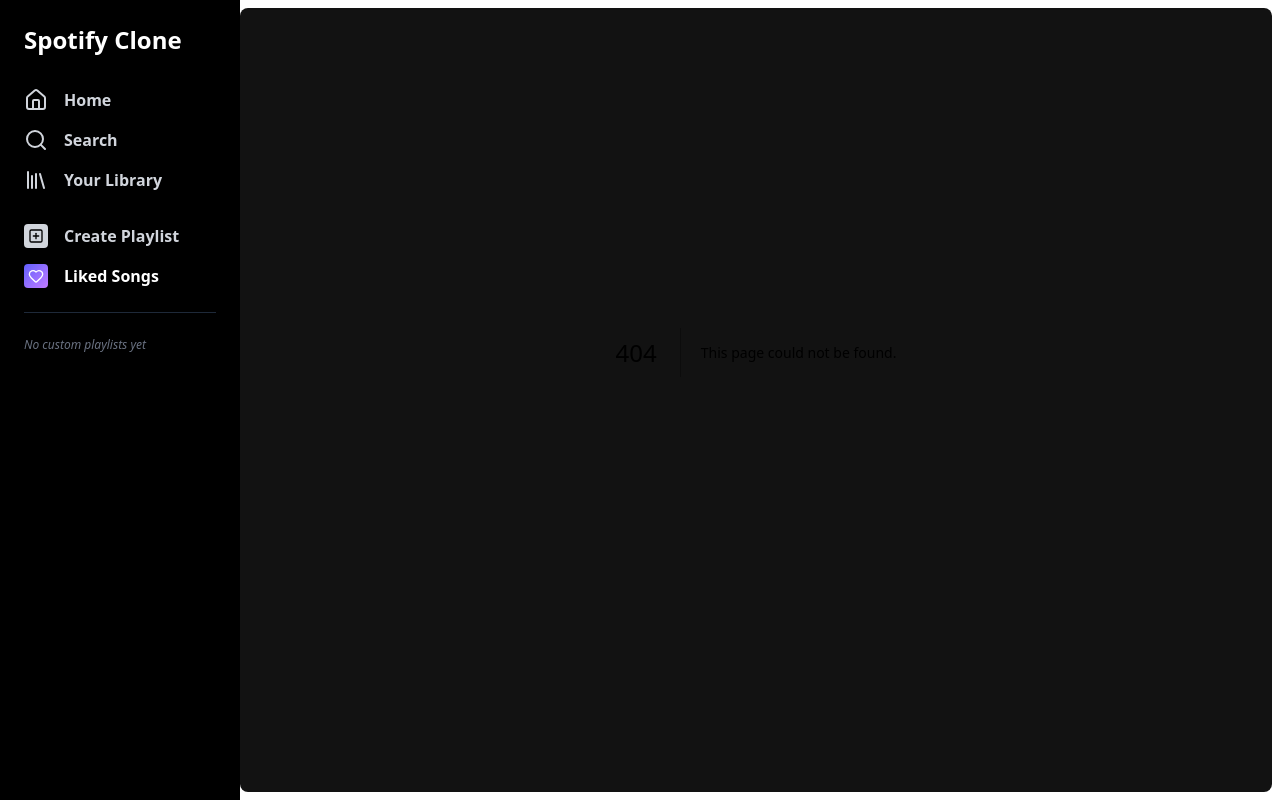
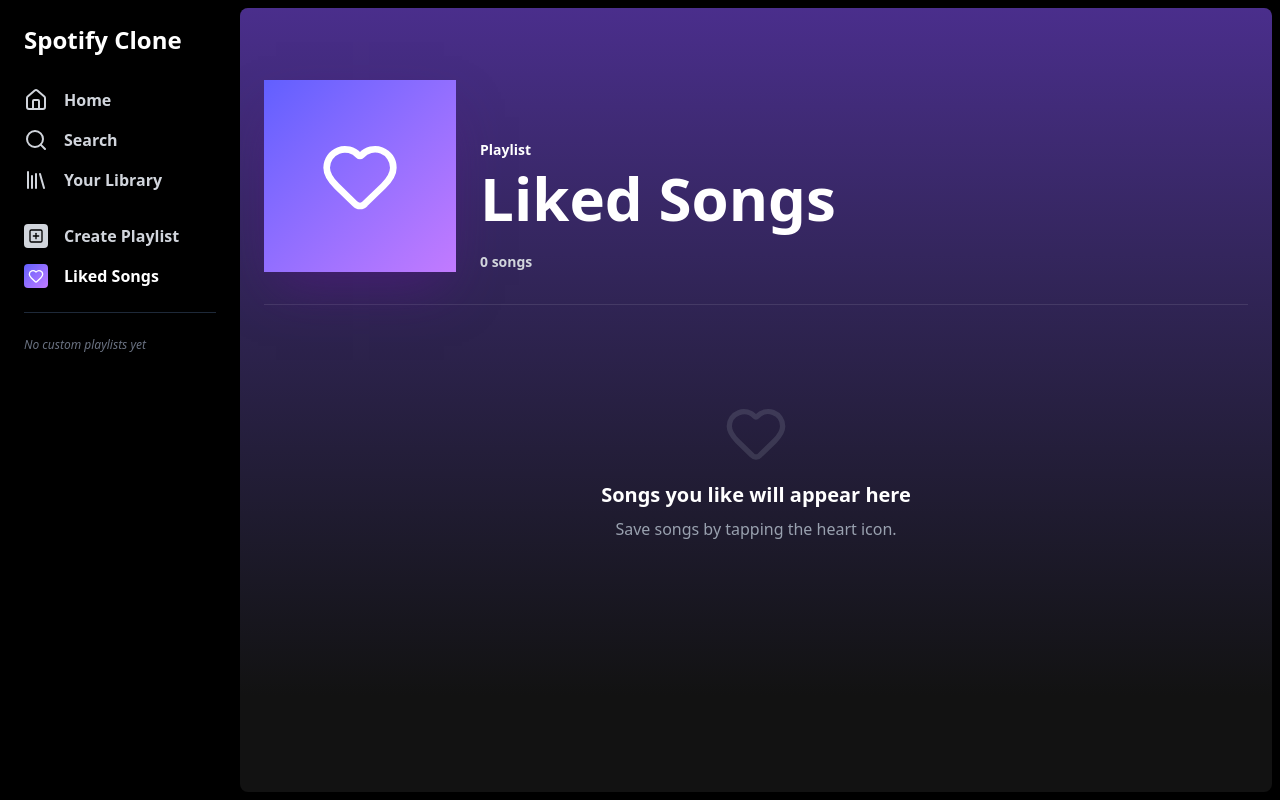
Before and after one commit to xtephani3/simple-Spotify-clone, a Next.js app: page /liked in a window 1280 px wide. Before the commit this address had no page. Built offline with nearby package versions, Linux system fonts and the light colour scheme.

Commit message:
feat: implement search page with filtering functionality

```diff
--- /dev/null
+++ b/app/liked/page.tsx
@@ -0,0 +1,91 @@
+"use client";
+
+import React from 'react';
+import { usePlayerStore } from '../../store/usePlayerStore';
+import { useLibraryStore } from '../../store/useLibraryStore';
+import { Play, Heart } from 'lucide-react';
+
+export default function LikedSongs() {
+  const { playSong, currentSong, isPlaying, setPlaylist } = usePlayerStore();
+  const { likedSongs, toggleLikeSong } = useLibraryStore();
+
+  const handlePlayAll = () => {
+    if (likedSongs.length > 0) {
+      setPlaylist(likedSongs);
+      playSong(likedSongs[0]);
+    }
+  };
+
+  return (
+    <div className="flex-1 overflow-y-auto px-6 pt-6 pb-32 w-full text-white bg-gradient-to-b from-[#4a2e8c] to-[#121212]">
+      <div className="flex items-end gap-6 mb-8 mt-12">
+        <div className="w-48 h-48 bg-gradient-to-br from-indigo-500 to-purple-400 flex items-center justify-center shadow-2xl shadow-purple-900/50">
+          <Heart className="w-20 h-20 text-white" />
+        </div>
+        <div>
+          <p className="text-sm font-semibold mb-2">Playlist</p>
+          <h1 className="text-6xl font-bold mb-6">Liked Songs</h1>
+          <p className="text-sm text-gray-300 font-semibold">{likedSongs.length} songs</p>
+        </div>
+      </div>
+
+      {likedSongs.length > 0 && (
+        <div className="mb-8">
+          <button
+            onClick={handlePlayAll}
+            className="bg-[#1db954] text-black rounded-full p-4 hover:scale-105 transition shadow-xl"
+          >
+            <Play className="w-6 h-6 ml-1" fill="currentColor" />
+          </button>
+        </div>
+      )}
+
+      {/* Liked Songs List */}
+      <div className="mt-8 border-t border-white/10 pt-4">
+        {likedSongs.length === 0 ? (
+          <div className="text-center text-gray-400 mt-20">
+            <Heart className="w-16 h-16 mx-auto mb-4 opacity-20" />
+            <h2 className="text-xl font-bold text-white mb-2">Songs you like will appear here</h2>
+            <p>Save songs by tapping the heart icon.</p>
+          </div>
+        ) : (
+          <div className="space-y-1 mt-4">
+            <div className="grid grid-cols-[16px_1fr_48px] gap-4 mb-2 text-gray-400 text-sm px-4">
+              <span>#</span>
+              <span>Title</span>
+              <span></span>
+            </div>
+            {likedSongs.map((song, idx) => {
+              const isActive = currentSong?.id === song.id;
+              return (
+                <div
+                  key={song.id}
+                  className={`grid grid-cols-[16px_1fr_48px] gap-4 items-center p-2 rounded-md hover:bg-white/10 transition group cursor-pointer px-4 ${isActive ? 'bg-white/5' : ''}`}
+                  onClick={() => playSong(song)}
+                >
+                  <span className={`text-gray-400 ${isActive ? 'text-[#1db954]' : ''}`}>{idx + 1}</span>
+                  <div className="flex items-center gap-4">
+                    <img src={song.coverUrl} alt={song.title} className="h-10 w-10 object-cover" />
+                    <div>
+                      <p className={`font-semibold ${isActive ? 'text-[#1db954]' : 'text-white'}`}>{song.title}</p>
+                      <p className="text-sm text-gray-400">{song.artist}</p>
+                    </div>
+                  </div>
+                  <button
+                    onClick={(e) => {
+                      e.stopPropagation();
+                      toggleLikeSong(song);
+                    }}
+                    className="text-[#1db954] hover:text-white transition"
+                  >
+                    <Heart className="w-5 h-5" fill="#1db954" />
+                  </button>
+                </div>
+              );
+            })}
+          </div>
+        )}
+      </div>
+    </div>
+  );
+}
```
